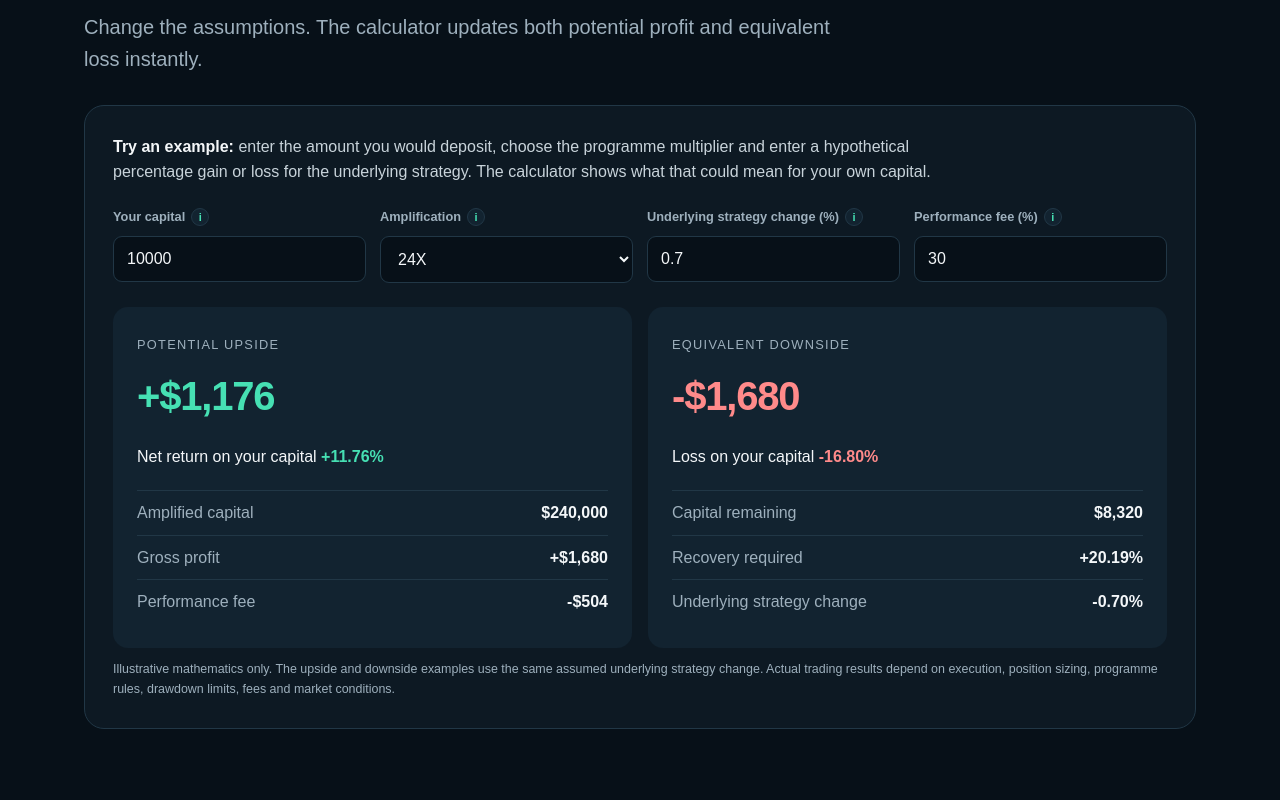
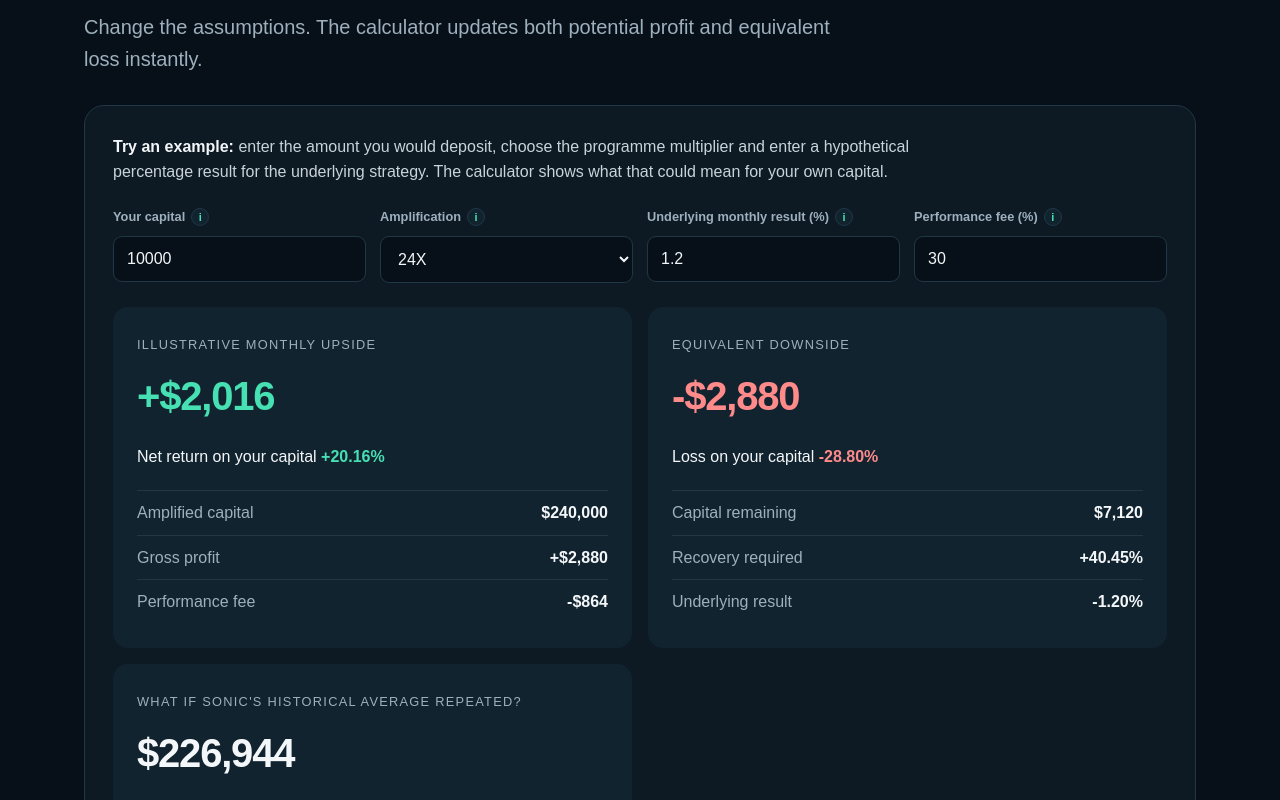
Before and after one commit to sverkercaron-sys/ai-trading-review, a Next.js app: page / in a window 1280 px wide. Shown: the part 1640-2440 px from the top of the page. Built offline with nearby package versions, Linux system fonts and the light colour scheme; no server answers.

Commit message:
Add historical Sonic compounding scenario to calculator

```diff
--- a/components/AmplificationCalculator.tsx
+++ b/components/AmplificationCalculator.tsx
@@ -10,26 +10,32 @@ const pct = (n: number) => `${n.toFixed(2)}%`;
 export default function AmplificationCalculator({ compact = false }: { compact?: boolean }) {
   const [capital, setCapital] = useState(10000);
   const [amplification, setAmplification] = useState(24);
-  const [strategyReturn, setStrategyReturn] = useState(0.7);
+  const [strategyReturn, setStrategyReturn] = useState(1.2);
   const [performanceFee, setPerformanceFee] = useState(30);
+  const [compoundMonths, setCompoundMonths] = useState(17);
 
   const r = useMemo(() => calculateAmplification({ capital, amplification, strategyReturn, performanceFee }), [capital, amplification, strategyReturn, performanceFee]);
+  const monthlyNetRate = r.netReturnPct / 100;
+  const compoundedCapital = capital > 0 && monthlyNetRate > -1 ? capital * Math.pow(1 + monthlyNetRate, compoundMonths) : 0;
+  const compoundedProfit = compoundedCapital - capital;
 
   return (
     <section className={`calculator ${compact ? 'compact' : ''}`}>
-      <p className="calculator-intro"><strong>Try an example:</strong> enter the amount you would deposit, choose the programme multiplier and enter a hypothetical percentage gain or loss for the underlying strategy. The calculator shows what that could mean for your own capital.</p>
+      <p className="calculator-intro"><strong>Try an example:</strong> enter the amount you would deposit, choose the programme multiplier and enter a hypothetical percentage result for the underlying strategy. The calculator shows what that could mean for your own capital.</p>
       <div className="inputs">
         <label><span className="input-label">Your capital <InfoTip text="The amount of your own money you are considering depositing. Example: $10,000." /></span><input type="number" min="0" value={capital} onChange={e => setCapital(Number(e.target.value))} /></label>
         <label><span className="input-label">Amplification <InfoTip text="The programme multiplier applied to your contributed capital. 24X means $10,000 is modelled as $240,000 of allocated trading capital. This is not the same thing as broker leverage." /></span><select value={amplification} onChange={e => setAmplification(Number(e.target.value))}><option value="1">1X</option><option value="5">5X</option><option value="12">12X</option><option value="24">24X</option></select></label>
-        <label><span className="input-label">Underlying strategy change (%) <InfoTip text="A hypothetical percentage move in the underlying trading strategy before amplification. Example: 0.70 means the strategy gains 0.70% in the upside example and loses 0.70% in the downside example." /></span><input type="number" min="0" step="0.05" value={strategyReturn} onChange={e => setStrategyReturn(Number(e.target.value))} /></label>
+        <label><span className="input-label">Underlying monthly result (%) <InfoTip text="The percentage result of the underlying strategy before amplification and performance fees. The default 1.20% is a historical Sonic scenario supplied for illustration; it is not a forecast." /></span><input type="number" min="0" step="0.05" value={strategyReturn} onChange={e => setStrategyReturn(Number(e.target.value))} /></label>
         <label><span className="input-label">Performance fee (%) <InfoTip text="The share of profitable trading gains paid as a performance fee. Example: a 30% fee means the user keeps 70% of gross profit. The fee is not applied to losses in this simplified model." /></span><input type="number" min="0" max="100" value={performanceFee} onChange={e => setPerformanceFee(Number(e.target.value))} /></label>
       </div>
 
-      <div className="result-grid">
-        <article className="result-card upside"><span>Potential upside</span><h2>+{money.format(r.netProfit)}</h2><p>Net return on your capital <strong>+{pct(r.netReturnPct)}</strong></p><dl><div><dt>Amplified capital</dt><dd>{money.format(r.amplifiedCapital)}</dd></div><div><dt>Gross profit</dt><dd>+{money.format(r.grossProfit)}</dd></div><div><dt>Performance fee</dt><dd>-{money.format(r.performanceFeeAmount)}</dd></div></dl></article>
-        <article className="result-card downside"><span>Equivalent downside</span><h2>-{money.format(r.tradingLoss)}</h2><p>Loss on your capital <strong>-{pct(r.lossOnCapitalPct)}</strong></p><dl><div><dt>Capital remaining</dt><dd>{money.format(r.capitalRemaining)}</dd></div><div><dt>Recovery required</dt><dd>{Number.isFinite(r.recoveryRequiredPct) ? `+${pct(r.recoveryRequiredPct)}` : 'Not recoverable'}</dd></div><div><dt>Underlying strategy change</dt><dd>-{strategyReturn.toFixed(2)}%</dd></div></dl></article>
+      <div className="result-grid result-grid-three">
+        <article className="result-card upside"><span>Illustrative monthly upside</span><h2>+{money.format(r.netProfit)}</h2><p>Net return on your capital <strong>+{pct(r.netReturnPct)}</strong></p><dl><div><dt>Amplified capital</dt><dd>{money.format(r.amplifiedCapital)}</dd></div><div><dt>Gross profit</dt><dd>+{money.format(r.grossProfit)}</dd></div><div><dt>Performance fee</dt><dd>-{money.format(r.performanceFeeAmount)}</dd></div></dl></article>
+        <article className="result-card downside"><span>Equivalent downside</span><h2>-{money.format(r.tradingLoss)}</h2><p>Loss on your capital <strong>-{pct(r.lossOnCapitalPct)}</strong></p><dl><div><dt>Capital remaining</dt><dd>{money.format(r.capitalRemaining)}</dd></div><div><dt>Recovery required</dt><dd>{Number.isFinite(r.recoveryRequiredPct) ? `+${pct(r.recoveryRequiredPct)}` : 'Not recoverable'}</dd></div><div><dt>Underlying result</dt><dd>-{strategyReturn.toFixed(2)}%</dd></div></dl></article>
+        <article className="result-card compound"><span>What if Sonic's historical average repeated?</span><h2>{money.format(compoundedCapital)}</h2><p>Illustrative capital after <strong>{compoundMonths} months</strong> if the same calculated net monthly return repeated and every profit was reinvested.</p><label className="compound-period"><span className="input-label">Months <InfoTip text="17 months matches the historical period referenced for this Sonic scenario. Periods beyond the observed history are increasingly hypothetical." /></span><select value={compoundMonths} onChange={e=>setCompoundMonths(Number(e.target.value))}><option value="3">3 months</option><option value="6">6 months</option><option value="12">12 months</option><option value="17">17 months</option><option value="24">24 months</option></select></label><dl><div><dt>Starting capital</dt><dd>{money.format(capital)}</dd></div><div><dt>Monthly net assumption</dt><dd>+{pct(r.netReturnPct)}</dd></div><div><dt>Illustrative gain</dt><dd>+{money.format(compoundedProfit)}</dd></div></dl></article>
       </div>
-      <p className="disclaimer">Illustrative mathematics only. The upside and downside examples use the same assumed underlying strategy change. Actual trading results depend on execution, position sizing, programme rules, drawdown limits, fees and market conditions.</p>
+      <p className="historical-note"><strong>Historical scenario, not a forecast.</strong> The default inputs use a 1.20% underlying monthly result, 24X amplification and a 30% performance fee, producing about {pct(r.netReturnPct)} net in this simplified model. The referenced Sonic history and user-reported experience do not guarantee that any future month will repeat this result.</p>
+      <p className="disclaimer">Illustrative mathematics only. Real trading results vary and can include losing months, drawdowns, execution differences and programme-rule changes. Compounding assumes the same positive net result every month and full reinvestment of profits; actual results will not follow a smooth compounding curve.</p>
     </section>
   );
 }
```
